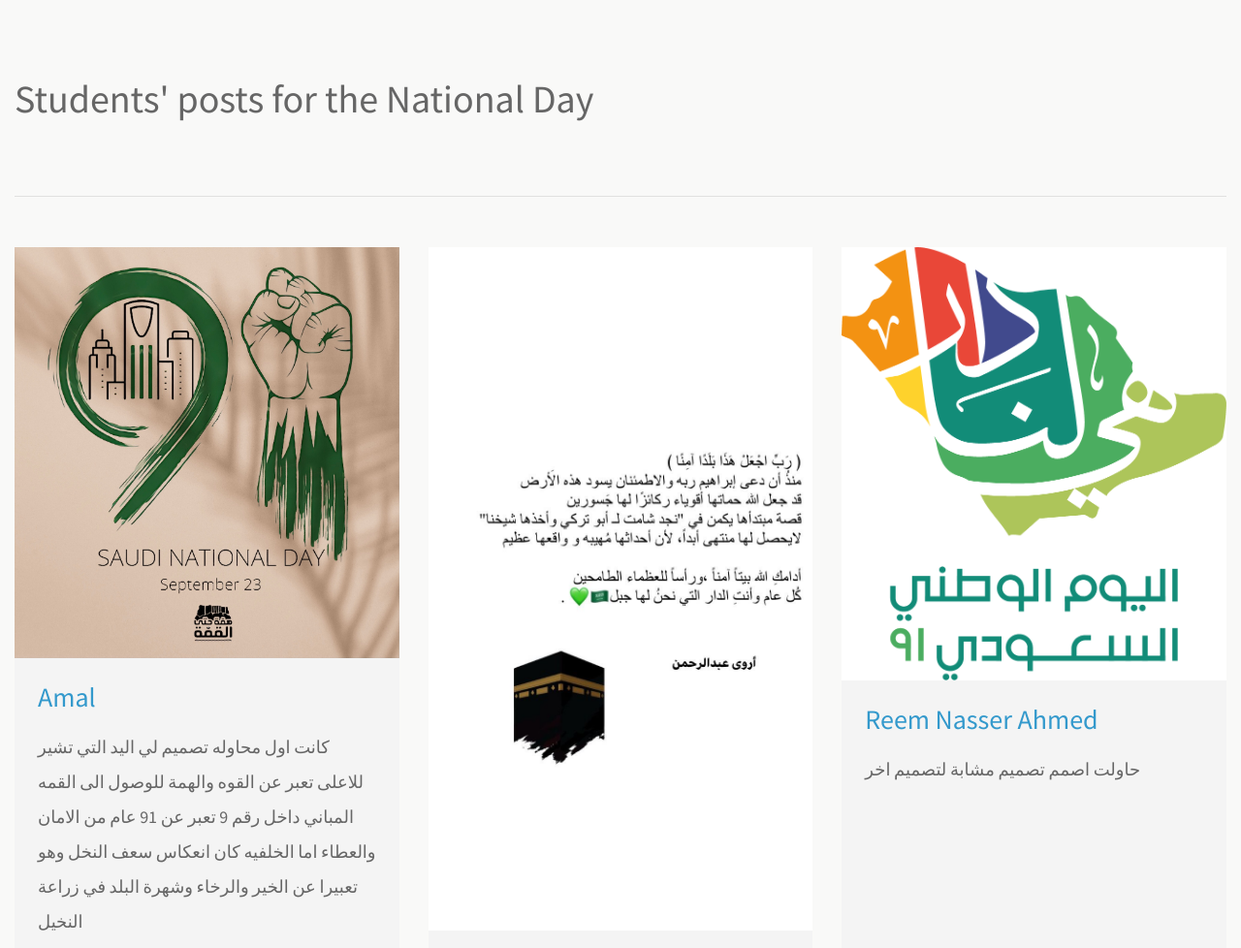
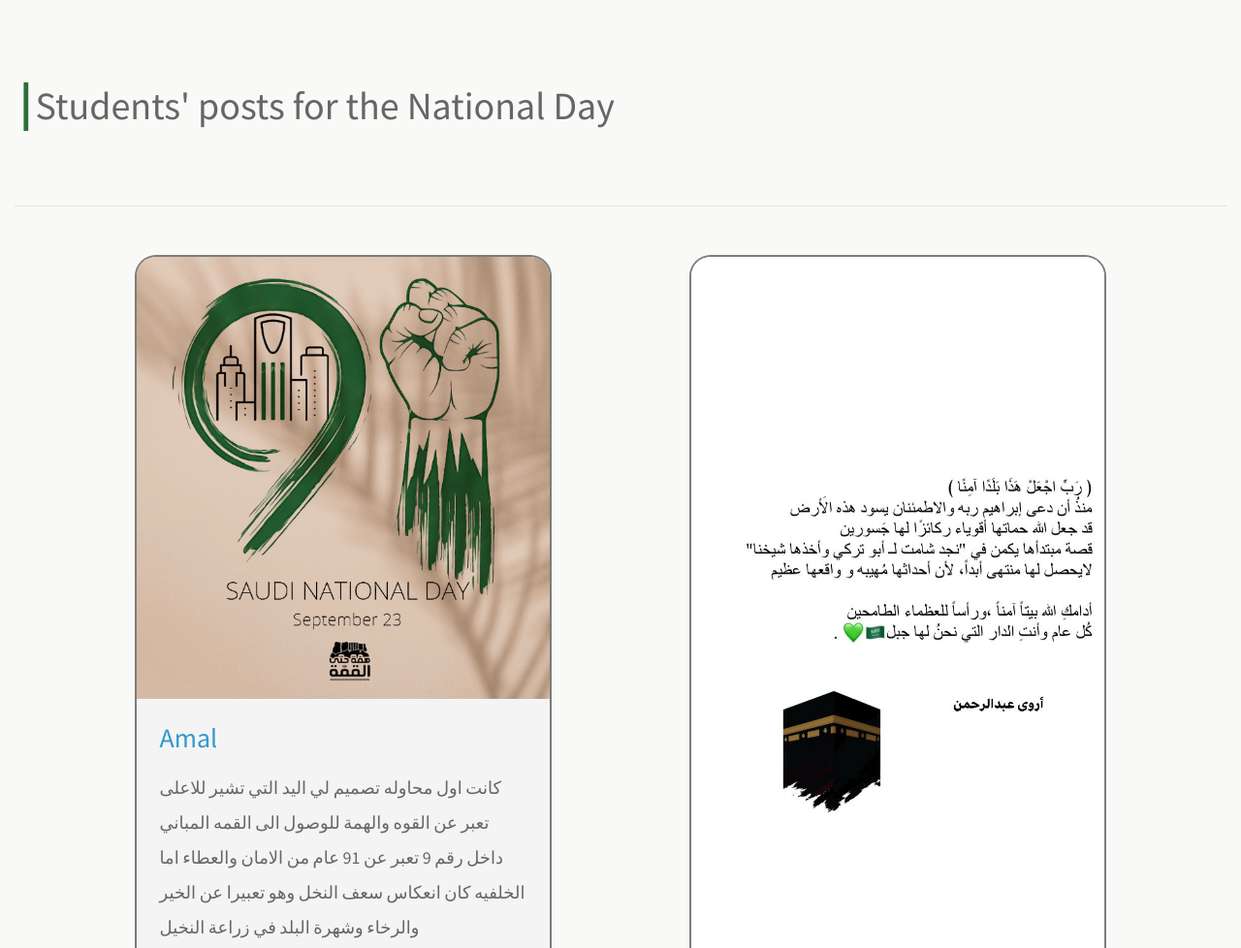
Before and after one commit to Amal2436/SaudiNationalDay, a plain HTML site: page index.html in a window 1280 px wide. Shown: the part 722-1700 px from the top of the page at 97% size. Drawn offline with Linux system fonts and the light colour scheme.

Commit message:
let's just say that I added the simple line before the title fot the posts and also I gave the posts some box-shadow and transitions

```diff
--- a/css/templatemo-video-catalog.css
+++ b/css/templatemo-video-catalog.css
@@ -205,14 +205,32 @@ h2, p { color: #666666; }
     padding-bottom: 35px;
 }
 
-.tm-page-title { font-size: 2.5rem; }
-.tm-catalog-item-list { justify-content: space-between; }
+.tm-page-title { font-size: 2.5rem; margin-left: 5px; word-wrap: break-word;}
+.tm-page-title::before{
+    content: "|";
+    margin-right: 5px;
+    font-size: 3rem;
+    color: #2b6e36;
+    font-weight: 900;
+}
+
+.tm-catalog-item-list { justify-content: space-evenly; }
 
 .tm-catalog-item {
     max-width: 462px;
     display: flex;
     flex-direction: column;
     margin-bottom: 64px;
+    transition: all ease .2s;
+    padding: 0;
+    margin: 0 5px;
+    border-radius: 20px;
+    overflow: hidden;
+    box-shadow: 0px 0px 0px 2px #7c7c7c;
+    margin-bottom: 30px;
+}
+.tm-catalog-item:hover{
+    box-shadow: 1px 0px 8px 2px #7c7c7c;
 }
 
 .tm-thumbnail-container { overflow: hidden; }
@@ -229,7 +247,7 @@ h2, p { color: #666666; }
     justify-content: center;
     background-color: rgba(0,0,0,0.4);
     cursor: pointer;
-    transition: all 0.3s ease: ;
+    transition: all 0.3s ease;
 }
 
 .tm-overlay-icon {
--- a/index.html
+++ b/index.html
@@ -93,7 +93,7 @@
                     </div>
 
                     <div class="row tm-catalog-item-list">
-                        <div class="col-lg-4 col-md-3 col-sm-12 tm-catalog-item">
+                        <div class="col-lg-4 col-md-5 col-sm-12 tm-catalog-item">
                             <div class="position-relative tm-thumbnail-container">
                                 <img src="img/IMG-9739.jpg" alt="Image" class="img-fluid tm-catalog-item-img">
                                 </a>
@@ -106,7 +106,7 @@
 
                         </div>
 
-                        <div class="col-lg-4 col-md-6 col-sm-12 tm-catalog-item">
+                        <div class="col-lg-4 col-md-5 col-sm-12 tm-catalog-item">
                             <div class="position-relative tm-thumbnail-container">
                                 <img src="img/arwa.jpg" alt="Image" class="img-fluid tm-catalog-item-img">
 
@@ -118,7 +118,7 @@
                                     </p>
                             </div>
                     </div>
-                    <div class="col-lg-4 col-md-6 col-sm-12 tm-catalog-item">
+                    <div class="col-lg-4 col-md-5 col-sm-12 tm-catalog-item">
                         <div class="position-relative tm-thumbnail-container">
                             <img src="img/rem.png" alt="Image" class="img-fluid tm-catalog-item-img">
 
@@ -130,7 +130,7 @@
                             حاولت اصمم تصميم مشابة لتصميم اخر </p>
                         </div>
                     </div>
-                    <div class="col-lg-4 col-md-6 col-sm-12 tm-catalog-item">
+                    <div class="col-lg-4 col-md-5 col-sm-12 tm-catalog-item">
                         <div class="position-relative tm-thumbnail-container">
                             <img src="img/abeer.jpg" alt="Image" class="img-fluid tm-catalog-item-img">
 
@@ -141,7 +141,7 @@
                             <p class="tm-catalog-item-text">صورة التقطتها من فعاليات اليوم الوطني</p>
                         </div>
                     </div>
-                    <div class="col-lg-4 col-md-6 col-sm-12 tm-catalog-item">
+                    <div class="col-lg-4 col-md-5 col-sm-12 tm-catalog-item">
                         <div class="position-relative tm-thumbnail-container">
                             <img src="img/shik.jpg" alt="Image" class="img-fluid tm-catalog-item-img">
 
@@ -152,7 +152,7 @@
                             <p class="tm-catalog-item-text">التقطت الصورة مساء الخميس 23 سبتمبر اثناء فعاليات اليوم الوطني </p>
                         </div>
                     </div>
-                    <div class="col-lg-4 col-md-6 col-sm-12 tm-catalog-item">
+                    <div class="col-lg-4 col-md-5 col-sm-12 tm-catalog-item">
                         <div class="position-relative tm-thumbnail-container">
                             <img src="img/nor.JPEG" alt="Image" class="img-fluid tm-catalog-item-img">
 
@@ -163,7 +163,7 @@
                             <p class="tm-catalog-item-text"> تصميمي البسيط لليوم الوطني </p>
                         </div>
                     </div>
-                    <div class="col-lg-4 col-md-6 col-sm-12 tm-catalog-item">
+                    <div class="col-lg-4 col-md-5 col-sm-12 tm-catalog-item">
                         <div class="position-relative tm-thumbnail-container">
                             <img src="img/fat.jpeg" alt="Image" class="img-fluid tm-catalog-item-img">
 
```
